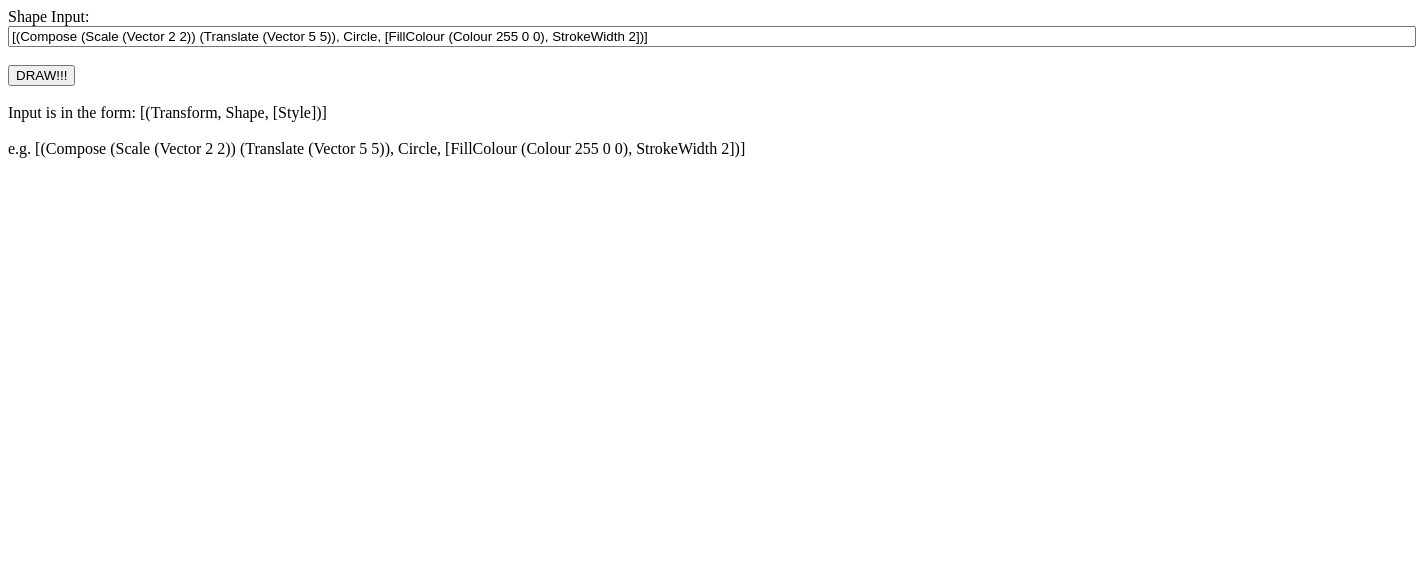
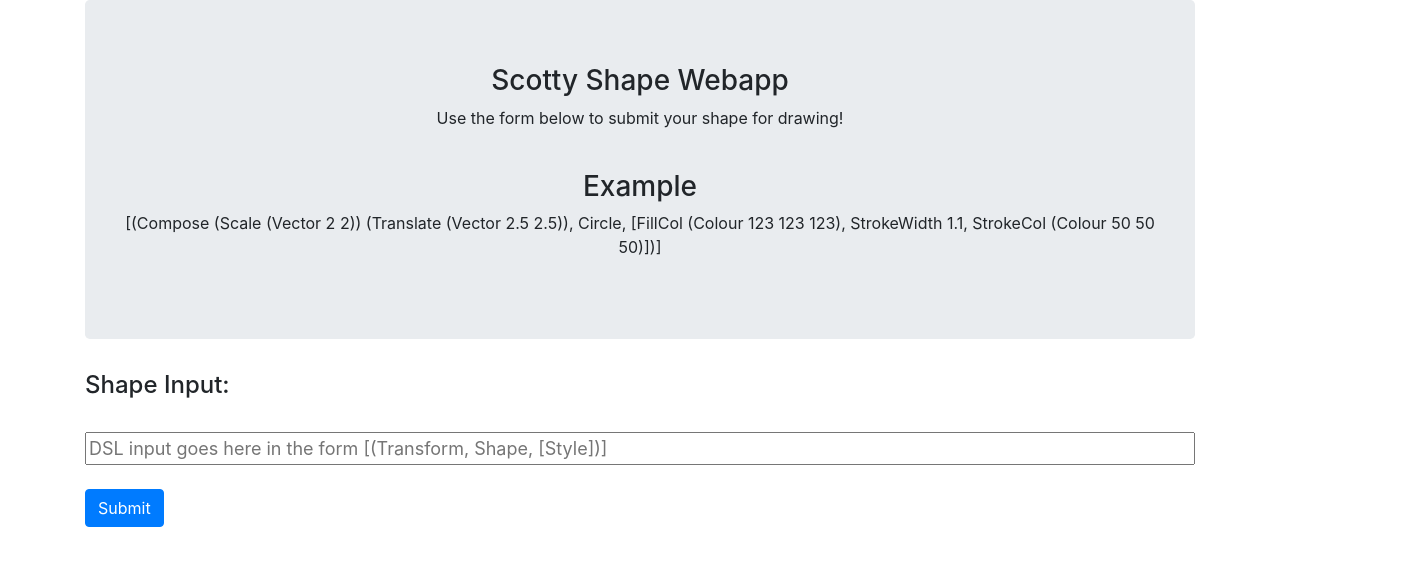
Before and after one commit to DaJuice/scottyShapes, a plain HTML site: page app/index.html in a window 1280 px wide. Shown: the whole page, 1416 px wide, since content can reach past the window. Drawn offline with nearby package versions, Linux system fonts and the light colour scheme.

```diff
--- a/app/index.html
+++ b/app/index.html
@@ -2,14 +2,23 @@
 <html>
 <head>
   <title>Home</title>
+  <link rel="stylesheet" href="https://maxcdn.bootstrapcdn.com/bootstrap/4.0.0-beta.2/css/bootstrap.min.css" integrity="sha384-PsH8R72JQ3SOdhVi3uxftmaW6Vc51MKb0q5P2rRUpPvrszuE4W1povHYgTpBfshb" crossorigin="anonymous">
 </head>
 <body>
-
-<form action="/result" method="POST">
-  Shape Input:<br><input type="text" name="input" style="width:1400px" value="[(Compose (Scale (Vector 2 2)) (Translate (Vector 5 5)), Circle, [FillColour (Colour 255 0 0), StrokeWidth 2])]"><br>
-  <br><input type="submit" value="DRAW!!!">
-</form>
-<br>Input is in the form: [(Transform, Shape, [Style])]</br>
-<br>e.g. [(Compose (Scale (Vector 2 2)) (Translate (Vector 5 5)), Circle, [FillColour (Colour 255 0 0), StrokeWidth 2])]</br>
+<div class="container">
+	<div class="jumbotron text-center">
+		<h3>Scotty Shape Webapp</h3>
+		<p>Use the form below to submit your shape for drawing!</p>
+		<br>
+		<h3>Example</h3>
+		<p>[(Compose (Scale (Vector 2 2)) (Translate (Vector 2.5 2.5)), Circle, [FillCol (Colour 123 123 123), StrokeWidth 1.1, StrokeCol (Colour 50 50 50)])]</p>
+	</div>
+	<form action='/result' method='POST'>
+		<h4>Shape Input:</h4><br>
+		<input type='text' name='input' style='width:1110px; font-size:18px' placeholder='DSL input goes here in the form [(Transform, Shape, [Style])]'>
+		<br><br>
+		<input class="btn btn-primary" type='submit' value='Submit'>
+	</form>
+</div>
 </body>
 </html>
```
Also changed, not shown: 2 other files.
